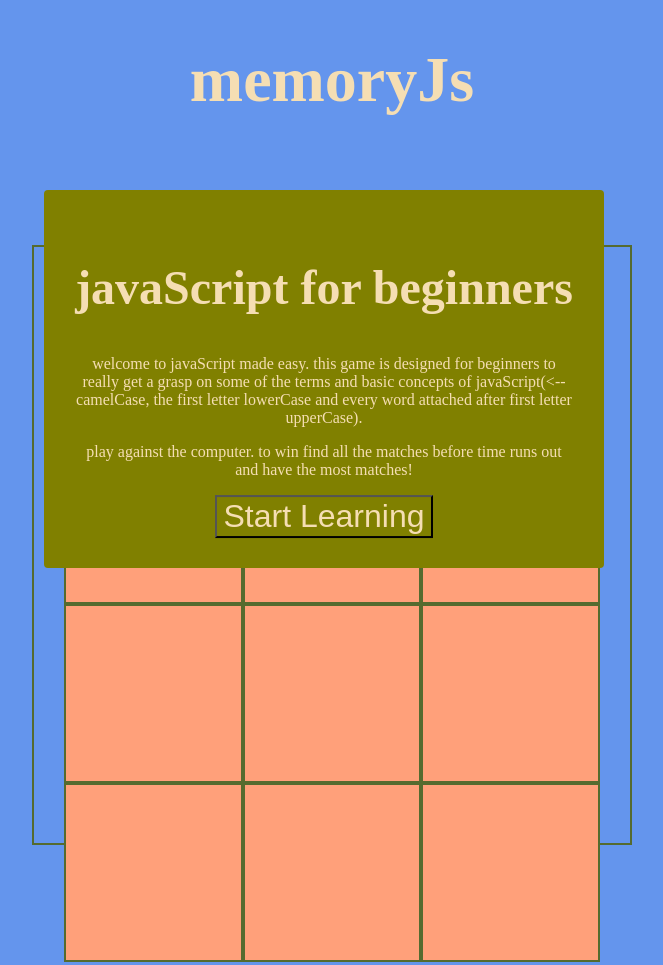
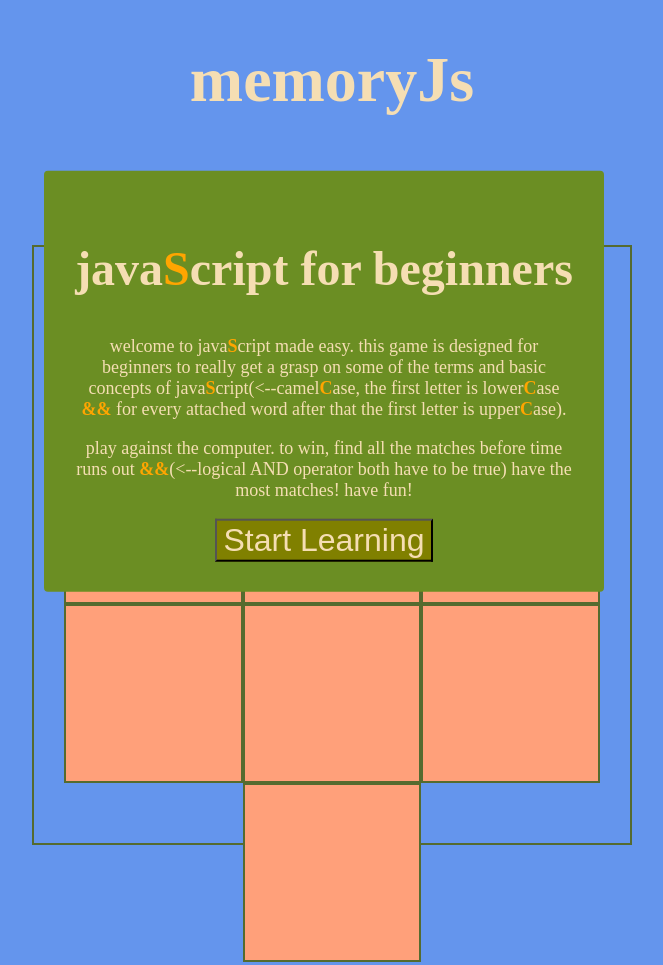
Before and after one commit to Ntsaiab/Memory.js, a plain HTML site: page index.html in a window 1280 px wide. Shown: the top 965 px of the page, without its empty margins (316-979 px from the left). Drawn offline with Linux system fonts and the light colour scheme.

Commit message:
Added instructions to Modal

```diff
--- a/app.js
+++ b/app.js
@@ -1,12 +1,13 @@
 console.log("Yes I'm connected");
 // create game board
-// create carousel pop up over board when game loads
-// user can click through carousel to read instructions
-// click begin game button.
+// create modal to pop up over board when game loads
+// user can read instructions
+// click start game button.
 // user clicks first tile, tile reveals data
     // start timer on first click
     // create storage for data
     // create a random generator to load data in tiles everytime page refreshes
+    // or add new randomly generated data for next level play
     // display value of first tile
     // user clicks second tile, with first still visible
     // if 1st tile and 2nd tile matches stay on screen
@@ -32,7 +33,7 @@ console.log("Yes I'm connected");
 // ==============================
 const mBoard = document.querySelector(".mBoard");
 const modal = document.querySelector(".modal");
-const playGame = document.querySelector(".play-game")
+const playGame = document.querySelector(".play-game");
 
 
 
@@ -40,7 +41,7 @@ const playGame = document.querySelector(".play-game")
 //     Create Game Board
 // ==============================
 
-for (let i = 1; i < 13; i++) {
+for (let i = 1; i < 11; i++) {
   let div = document.createElement("div");
   div.classList.add("indivboxes");
   mBoard.appendChild(div);
@@ -50,7 +51,7 @@ for (let i = 1; i < 13; i++) {
 // ==============================
 
 const toggleModal = () => {
-  modal.classList.toggle("open");
+  modal.classList.toggle("close");
 }
 
 
@@ -84,3 +85,5 @@ const toggleModal = () => {
 // ==============================
 //     Event Listeners
 // ==============================
+
+playGame.addEventListener("click", toggleModal);
--- a/index.html
+++ b/index.html
@@ -17,14 +17,18 @@
     <button class="button" id="egame">End Game</button>
 
     <div class="modal">
-        <h2>javaScript for beginners</h2>
-        <p> welcome to javaScript made easy. this game is designed for
+        <h2>java<b>S</b>cript for beginners</h2>
+
+        <p> welcome to java<b>S</b>cript made easy. this game is designed for
             beginners to really get a grasp on some of the terms and
-            basic concepts of javaScript(<--camelCase, the first letter
-            lowerCase and every word attached after first letter upperCase).
-        </p>
-        <p>play against the computer. to win find all the matches before time
-            runs out and have the most matches!</p>
+            basic concepts of java<b>S</b>cript(<--camel<b>C</b>ase, the first letter is
+            lower<b>C</b>ase <b>&&</b> for every attached word after that the first letter
+            is upper<b>C</b>ase).</p>
+
+        <p>play against the computer. to win, find all the matches before time
+            runs out  <b>&&</b>(<--logical AND operator both have to be true)
+             have the most matches! have fun!</p>
+
         <button class="play-game">Start Learning</button>
     </div>
 
--- a/style.css
+++ b/style.css
@@ -36,7 +36,7 @@ body {
 }
 
 .modal {
-    background-color: olive;
+    background-color: olivedrab;
     padding: 30px;
     width: 50vw;
     max-width: 500px;
@@ -50,11 +50,14 @@ body {
     margin: auto;
     /* display: none; */
 }
-.modal.open {
-    display: block;
+.modal.close {
+    display: none;
 }
 p {
-    font-size: medium;
+    font-size: large;
+}
+b {
+    color: orange;
 }
 
 button {
```
